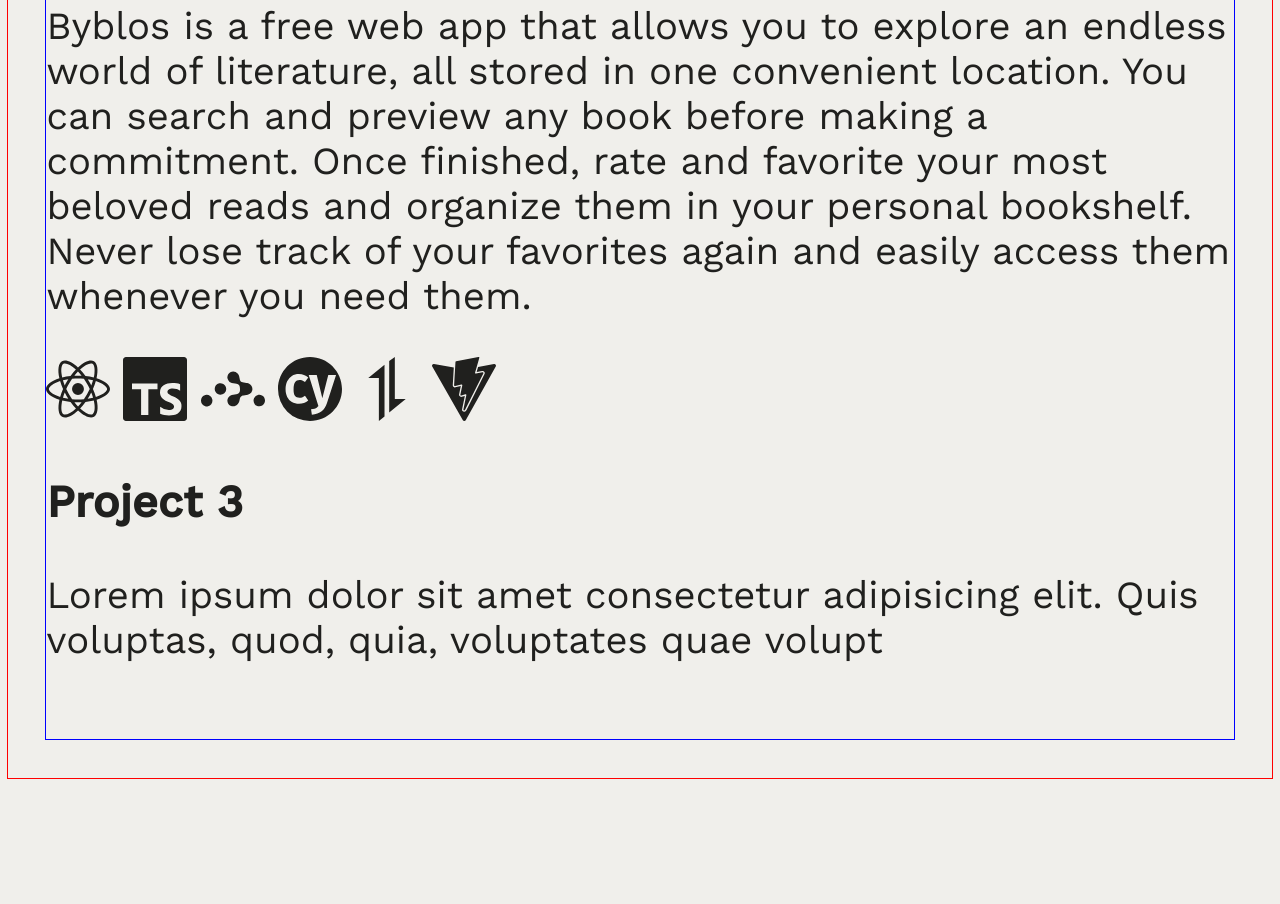
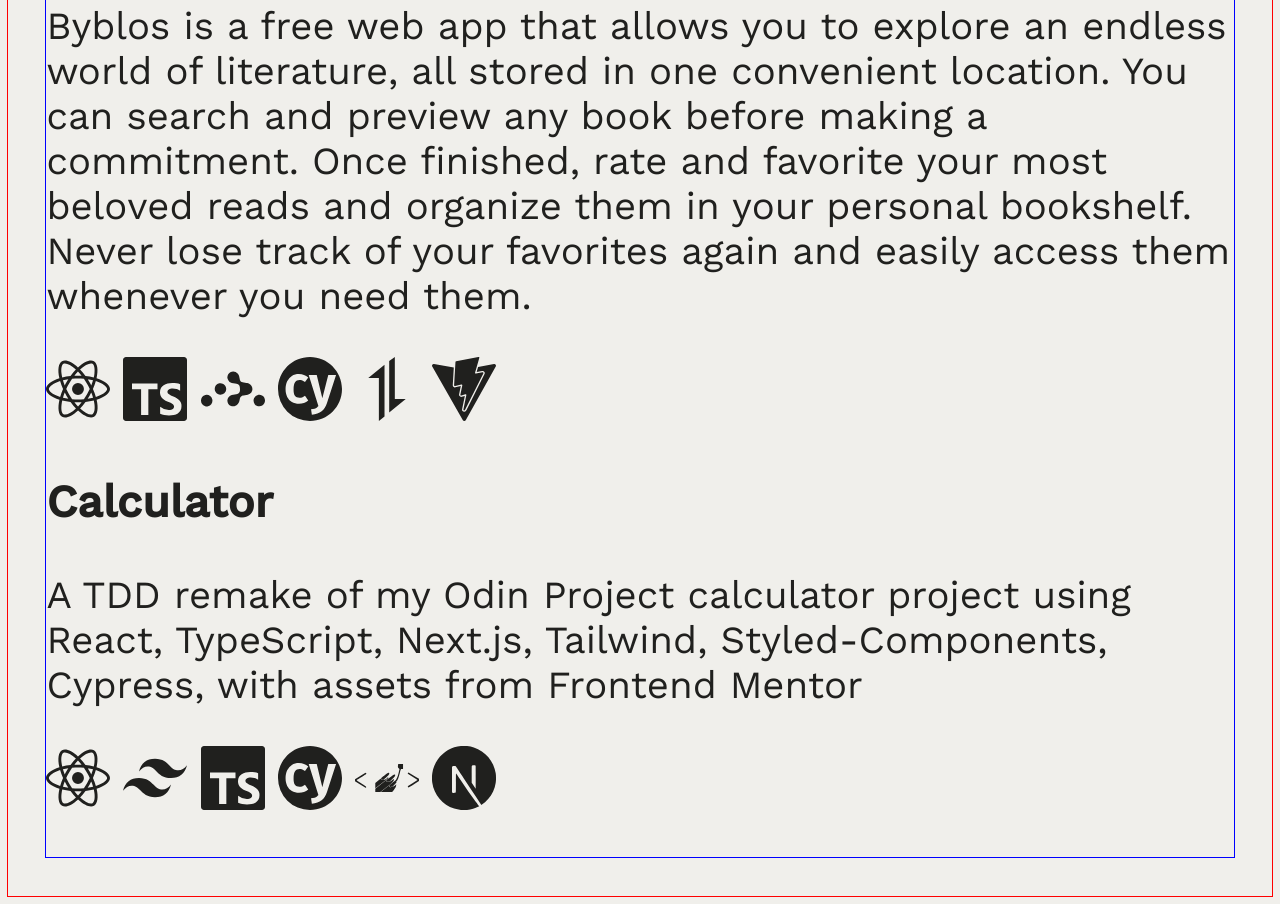
Before and after one commit to Athma-Vasi/personal-portfolio, a website built with Parcel: page src/index.html in a window 1280 px wide. Shown: the part 2967-3871 px from the top of the page. Before the commit the page ends 3753 px from the top, so only its background shows below. Built offline with nearby package versions, Linux system fonts and the light colour scheme.

Commit message:
add calc project, readme

```diff
--- a/src/index.html
+++ b/src/index.html
@@ -120,7 +120,6 @@
                 <img src="../src/assets/logos/cypress.svg" alt="cypress logo" class="icons"/>
                 <img src="../src/assets/logos/axios.svg" alt="axios logo" class="icons"/>
                 <img src="../src/assets/logos/vite.svg" alt="vite logo" class="icons"/>
-
               </div>
             </div>
           </div>
@@ -129,13 +128,25 @@
             <div class="section__projects__card__top">
               <div class="section__projects__card__top__img"></div>
               <div class="section__projects__card__top__title">
-                <h3>Project 3</h3>
+                <h3>Calculator</h3>
               </div>
             </div>
             <div class="section__projects__card__bottom">
               <p>
-                Lorem ipsum dolor sit amet consectetur adipisicing elit. Quis
-                voluptas, quod, quia, voluptates quae volupt
+                A TDD remake of my Odin Project calculator project using React, TypeScript, Next.js, Tailwind, Styled-Components, Cypress, with assets from Frontend Mentor
+              </p>
+
+              <div class="section__projects__card__bottom_icons">
+                <img src="../src/assets/logos/react.svg" alt="react logo" class="icons"/>
+                <img src="../src/assets/logos/tailwindcss.svg" alt="tailwindcss logo" class="icons"/>
+                <img src="../src/assets/logos/typescript.svg" alt="typescript logo" class="icons">
+                <img src="../src/assets/logos/cypress.svg" alt="cypress logo" class="icons"/>
+                <img src="../src/assets/logos/styledcomponents.svg" alt="styled-components logo" class="icons"/>
+                <img src="../src/assets/logos/nextdotjs.svg" alt="nextjs logo" class="icons"/>
+              </div>
+            </div>
+          </div>
+
       </section>
     </main>
 
```
Also changed, not shown: README.md (added), dist/index.html, dist/nextdotjs.2da94f02.svg (added), dist/styledcomponents.e1a232a5.svg (added), dist/tailwindcss.e21effd7.svg (added), src/assets/logos/nextdotjs.svg (added), src/assets/logos/styledcomponents.svg (added), src/assets/logos/tailwindcss.svg (added).
